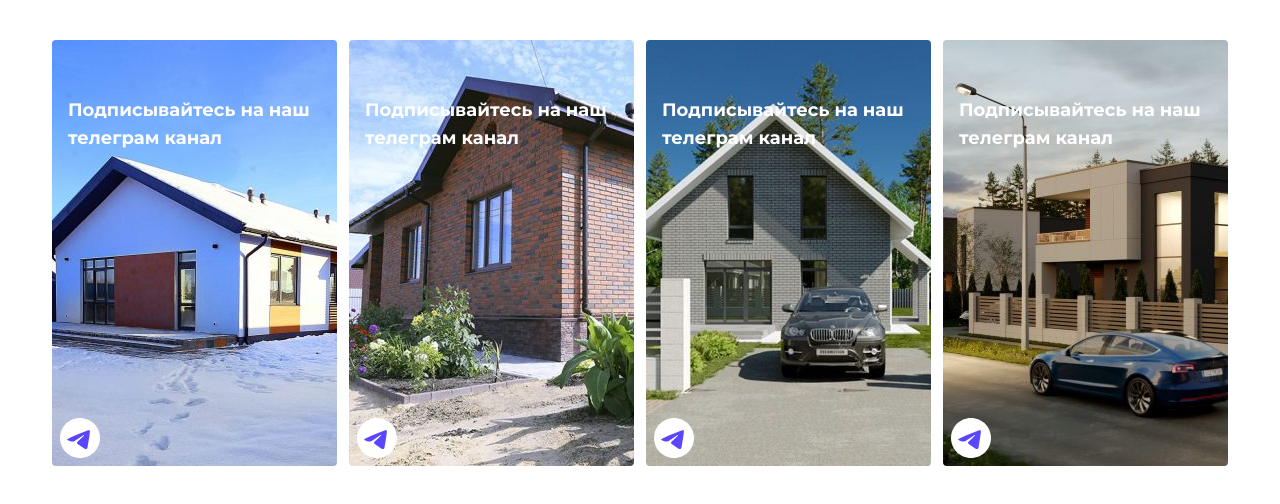
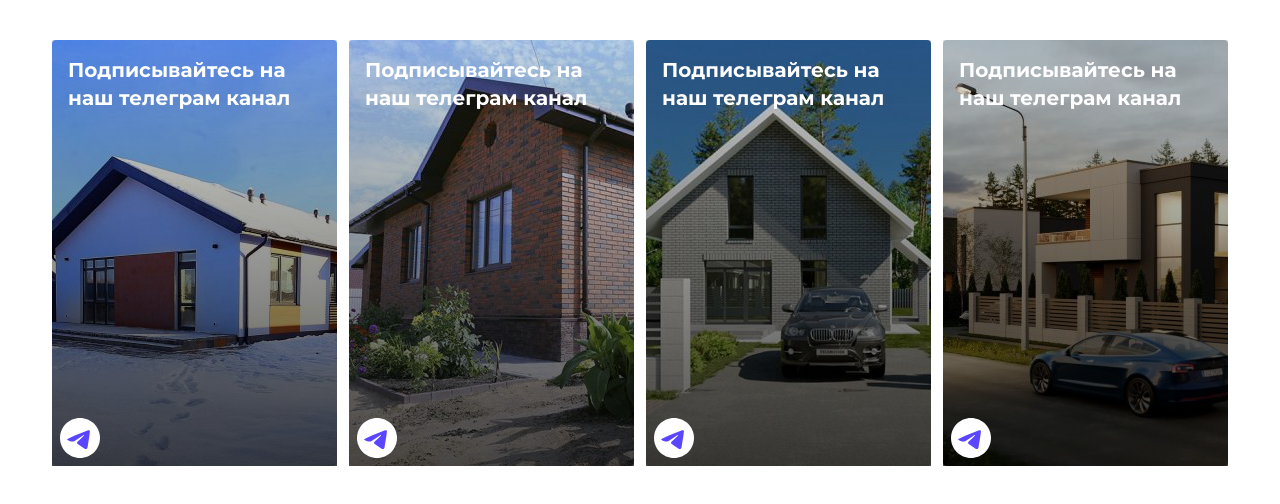
Before and after one commit to no1ness/testcards, a website: page index.html in a window 1280 px wide. Drawn offline with Linux system fonts and the light colour scheme.

Commit message:
Добавлена подложка

```diff
--- a/index.html
+++ b/index.html
@@ -15,23 +15,28 @@
 
     <div class="grid grid-cols-2 xs:grid-cols-4 gap-3">
       <a href="#" class="relative">
+
         <img class="rounded object-cover w-full" src="/img/08.12.2022-vevanta-village-30.jpgjajaja-285x426.jpg">
-        <span class="absolute top-0 left-0 right-0 p-4 justify-center mt-10 flex space-x-2 text-white font-bold text-xs sm:text-sm md:text-base lg:text-lg ">Подписывайтесь на наш телеграм канал</span>
-        <div class="absolute bottom-0 left-0 mb-4 ml-4 ss:ml-2 ss:mb-2 flex space-x-2">
+        <span class="absolute top-0 left-0 right-0 p-4 justify-center flex space-x-2 text-white font-bold z-20 text-md sm:text-lg md:text-xl lg:text-xl">Подписывайтесь на наш телеграм канал</span>
+        <div class="absolute left-0 top-0 w-full h-full z-10 bg-gradient-to-b from-black/10 to-black/70"></div>
+        <div class="absolute bottom-0 left-0 mb-4 ml-4 ss:ml-2 ss:mb-2 flex space-x-2 z-20">
             <span class=" [&>svg]:sm:w-10 [&>svg]:sm:h-10 [&>svg]:h-7 [&>svg]:w-7 [&>svg]:fill-white">
+
                 <?xml version="1.0" encoding="utf-8"?>
                 <svg viewBox="0 0 48 48" fill="none" xmlns="http://www.w3.org/2000/svg">
                   <path d="M24 48C37.2548 48 48 37.2548 48 24C48 10.7452 37.2548 0 24 0C10.7452 0 0 10.7452 0 24C0 37.2548 10.7452 48 24 48Z" style="fill: rgb(255, 255, 255);" transform="matrix(1, 0, 0, 1, -8.881784197001252e-16, 0)"/>
                   <path d="M8.93822 25.174C11.7438 23.6286 14.8756 22.3388 17.8018 21.0424C22.836 18.919 27.8902 16.8324 32.9954 14.8898C33.9887 14.5588 35.7734 14.2351 35.9484 15.7071C35.8526 17.7907 35.4584 19.8621 35.188 21.9335C34.5017 26.4887 33.7085 31.0283 32.935 35.5685C32.6685 37.0808 30.774 37.8637 29.5618 36.8959C26.6486 34.9281 23.713 32.9795 20.837 30.9661C19.8949 30.0088 20.7685 28.6341 21.6099 27.9505C24.0093 25.5859 26.5539 23.5769 28.8279 21.0901C29.4413 19.6088 27.6289 20.8572 27.0311 21.2397C23.7463 23.5033 20.5419 25.9051 17.0787 27.8945C15.3097 28.8683 13.2479 28.0361 11.4797 27.4927C9.89428 26.8363 7.57106 26.175 8.93806 25.1741L8.93822 25.174Z" style="fill: rgb(90, 70, 255);" transform="matrix(1, 0, 0, 1, -8.881784197001252e-16, 0)"/>
                 </svg>
               </span>
+
         </div>
       </a>
       <a href="#" class="gap-2 relative">
         <img class="rounded object-cover w-full" src="/img/gl-rork-285x426.jpg">
-        <span class="absolute top-0 left-0 right-0 p-4 justify-center mt-10 flex space-x-2 text-white font-bold text-xs sm:text-sm md:text-base lg:text-lg">Подписывайтесь на наш телеграм канал</span>
-        <div class="absolute bottom-0 left-0 mb-4 ml-4 ss:ml-2 ss:mb-2 flex space-x-2">
-          <span class="[&>svg]:sm:w-10 [&>svg]:sm:h-10 [&>svg]:h-6 [&>svg]:w-6 [&>svg]:fill-[#0088cc]">
+        <span class="absolute top-0 left-0 right-0 p-4 justify-center flex space-x-2 text-white font-bold z-20 text-md sm:text-lg md:text-xl lg:text-xl">Подписывайтесь на наш телеграм канал</span>
+        <div class="absolute left-0 top-0 w-full h-full z-10 bg-gradient-to-b from-black/10 to-black/70"></div>
+        <div class="absolute bottom-0 left-0 mb-4 ml-4 ss:ml-2 ss:mb-2 flex space-x-2 z-20">
+          <span class="[&>svg]:sm:w-10 [&>svg]:sm:h-10 [&>svg]:h-7 [&>svg]:w-7 [&>svg]:fill-[#0088cc]">
             <?xml version="1.0" encoding="utf-8"?>
 <svg viewBox="0 0 48 48" fill="none" xmlns="http://www.w3.org/2000/svg">
   <path d="M24 48C37.2548 48 48 37.2548 48 24C48 10.7452 37.2548 0 24 0C10.7452 0 0 10.7452 0 24C0 37.2548 10.7452 48 24 48Z" style="fill: rgb(255, 255, 255);" transform="matrix(1, 0, 0, 1, -8.881784197001252e-16, 0)"/>
@@ -42,9 +47,9 @@
       </a>
       <a href="#" class="relative">
         <img class="rounded object-cover w-full" src="/img/kamen-proek-285x426.jpg">
-        <span class="absolute top-0 left-0 right-0 p-4 justify-center mt-10 flex space-x-2 text-white font-bold text-xs sm:text-sm md:text-base lg:text-lg">Подписывайтесь на наш телеграм канал</span>
-        <div class="absolute bottom-0 left-0 mb-4 ml-4 ss:ml-2 ss:mb-2 flex space-x-2">
-          <span class="[&>svg]:sm:w-10 [&>svg]:sm:h-10 [&>svg]:h-6 [&>svg]:w-6 [&>svg]:fill-[#0088cc]">
+        <span class="absolute top-0 left-0 right-0 p-4 justify-center flex space-x-2 text-white font-bold z-20 text-md sm:text-lg md:text-xl lg:text-xl">Подписывайтесь на наш телеграм канал</span><div class="absolute left-0 top-0 w-full h-full z-10 bg-gradient-to-b from-black/10 to-black/70"></div>
+        <div class="absolute bottom-0 left-0 mb-4 ml-4 ss:ml-2 ss:mb-2 flex space-x-2 z-20">
+          <span class="[&>svg]:sm:w-10 [&>svg]:sm:h-10 [&>svg]:h-7 [&>svg]:w-7 [&>svg]:fill-[#0088cc]">
             <?xml version="1.0" encoding="utf-8"?>
             <svg viewBox="0 0 48 48" fill="none" xmlns="http://www.w3.org/2000/svg">
               <path d="M24 48C37.2548 48 48 37.2548 48 24C48 10.7452 37.2548 0 24 0C10.7452 0 0 10.7452 0 24C0 37.2548 10.7452 48 24 48Z" style="fill: rgb(255, 255, 255);" transform="matrix(1, 0, 0, 1, -8.881784197001252e-16, 0)"/>
@@ -55,9 +60,9 @@
       </a>
       <a href="#" class="relative">
         <img class="rounded object-cover w-full" src="/img/zavidovo-dlja-gl-285x426.jpg">
-        <span class="absolute top-0 left-0 right-0 p-4 justify-center mt-10 flex space-x-2 text-white font-bold text-xs sm:text-sm md:text-base lg:text-lg">Подписывайтесь на наш телеграм канал</span>
-        <div class="absolute bottom-0 left-0 mb-4 ml-4 ss:ml-2 ss:mb-2 flex space-x-2">
-          <span class=" [&>svg]:sm:w-10 [&>svg]:sm:h-10 [&>svg]:h-6 [&>svg]:w-6 [&>svg]:fill-[#0088cc]">
+        <span class="absolute top-0 left-0 right-0 p-4 justify-center flex space-x-2 text-white font-bold z-20 text-md sm:text-lg md:text-xl lg:text-xl">Подписывайтесь на наш телеграм канал</span><div class="absolute left-0 top-0 w-full h-full z-10 bg-gradient-to-b from-black/10 to-black/70"></div>
+        <div class="absolute bottom-0 left-0 mb-4 ml-4 ss:ml-2 ss:mb-2 flex space-x-2 z-20">
+          <span class=" [&>svg]:sm:w-10 [&>svg]:sm:h-10 [&>svg]:h-7 [&>svg]:w-7 [&>svg]:fill-[#0088cc]">
             <?xml version="1.0" encoding="utf-8"?>
             <svg viewBox="0 0 48 48" fill="none" xmlns="http://www.w3.org/2000/svg">
               <path d="M24 48C37.2548 48 48 37.2548 48 24C48 10.7452 37.2548 0 24 0C10.7452 0 0 10.7452 0 24C0 37.2548 10.7452 48 24 48Z" style="fill: rgb(255, 255, 255);" transform="matrix(1, 0, 0, 1, -8.881784197001252e-16, 0)"/>
```
Also changed, not shown: public/style.css.
